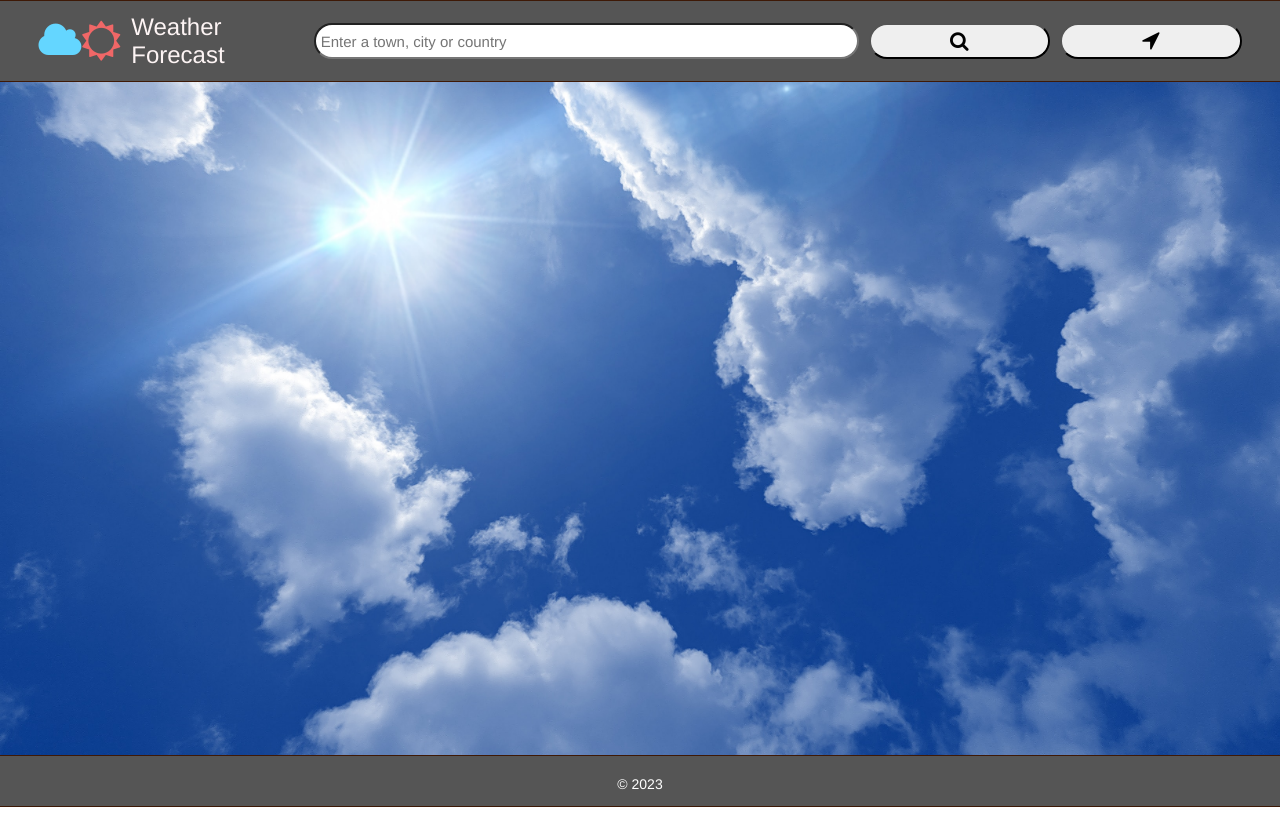
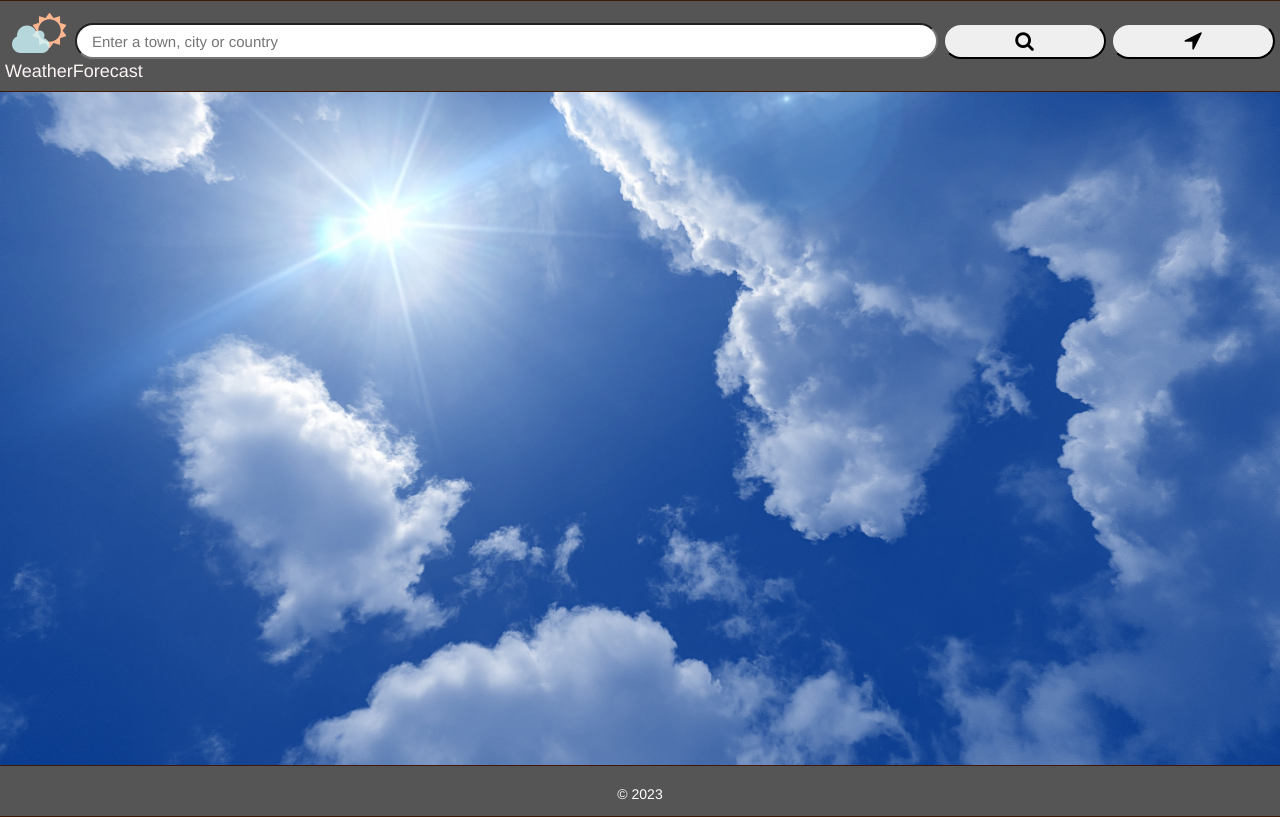
Before and after one commit to em4321/weather-app, a plain HTML site: page index.html in a window 1280 px wide. Drawn offline with nearby package versions, Linux system fonts and the light colour scheme.

Commit message:
Add files via upload

```diff
--- a/index.html
+++ b/index.html
@@ -28,7 +28,7 @@
         <div class="sun-icon">
           <i class="fa fa-sun-o"></i>
         </div>
-        <span>Weather Forecast</span>
+        <span>WeatherForecast</span>
         <input
           type="text"
           id="search-bar"
--- a/style.css
+++ b/style.css
@@ -27,25 +27,25 @@ html {
 }
 
 #search-bar {
-  width: 60rem;
-  padding: 0.5rem;
+  width: 400rem;
+  padding: 1.5rem;
   height: 60%;
   border-radius: 3rem;
 }
 #searchButton {
-  width: 20rem;
+  width: 60%;
+  margin-right: 0.5rem;
+  margin-left: 0.5rem;
   font-size: 2rem;
-  margin-left: 1rem;
   height: 60%;
   border-radius: 3rem;
   cursor: pointer;
 }
 
 #getLocation {
-  width: 20rem;
+  width: 60%;
+  margin-right: 0.5rem;
   height: 60%;
-  margin-left: 1rem;
-  margin-right: 3%;
   font-size: 2.2rem;
   border-radius: 3rem;
   cursor: pointer;
@@ -56,7 +56,7 @@ html {
   padding-top: 1rem;
   display: flex;
   align-items: center;
-  justify-content: center;
+  justify-content: space-between;
 }
 
 body {
@@ -67,23 +67,30 @@ body {
 
 header {
   background-color: #555;
-  height: 8rem;
+  height: 9rem;
   font-size: 1.5rem;
 }
 span {
-  font-size: 2.4rem;
+  font-size: 1.8rem;
   color: #fdf4f4;
-  margin-right: 1rem;
+  margin-left: 0.5rem;
+  position: absolute;
+  margin-top: 6rem;
 }
 .cloud-icon {
-  margin-left: 3%;
-  font-size: 4rem;
-  color: #64d6ff;
+  font-size: 3.5rem;
+  color: #cff9ff;
+  position: absolute;
+  opacity: 80%;
+  margin-left: 1.2rem;
 }
+
 .sun-icon {
-  font-size: 4rem;
-  margin-right: 1rem;
-  color: #f06767;
+  font-size: 3.5rem;
+  color: #ffb690;
+  margin-right: 0.8rem;
+  margin-left: 3.2rem;
+  margin-bottom: 2rem;
 }
 .wf {
   display: flex;
@@ -114,9 +121,9 @@ span {
 .wf-24,
 .wf-32 {
   padding: 1rem;
-  height: 26rem;
-  margin: 0.5rem;
-  font-size: 1.4rem;
+  height: 20rem;
+  margin: 0.3rem;
+  font-size: 1.2rem;
   border: #555 solid 1px;
   background-color: #fdf4f4;
   opacity: 50%;
@@ -130,9 +137,9 @@ span {
   transform: translateY(0);
   background-color: #fff;
   opacity: 100%;
-  height: 40rem;
+  height: 30rem;
   width: 50rem;
-  font-size: 2rem;
+  font-size: 1.5rem;
 }
 
 .line {
--- a/weather.js
+++ b/weather.js
@@ -63,8 +63,6 @@ async function getWeather(latitude, longitude) {
   const tempArray32 = data.list[32].main.temp;
   const humidityArray32 = data.list[32].main.humidity;
 
-  // function that listens for a click to trigger uses input
-  searchButtonRef.addEventListener("click", async () => {
   rootRef.innerHTML = getHtml(
     printCountry,
     printLocation,
@@ -107,7 +105,6 @@ async function getWeather(latitude, longitude) {
     tempArray32,
     humidityArray32
   );
-  });
 }
 
 // function that listens for a click and triggers getting users location
@@ -125,7 +122,6 @@ locationRef.addEventListener("click", async () => {
 
 // function the converts user input into longitude and latitude
 async function nameToCoords(value) {
-  rootRef.innerHTML = `Click the search icon to check the weather`;
   try {
     const coords = await axios.get(
       `http://api.openweathermap.org/geo/1.0/direct?q=${value}&limit=1&appid=09bd509dc3f293584e3d0a44061be1ce`
@@ -139,6 +135,10 @@ async function nameToCoords(value) {
 }
 
 // function that listens for user input
-searchRef.addEventListener("input", (e) => {
-  nameToCoords(e.target.value);
+searchRef.addEventListener("input", async (e) => {
+  rootRef.innerHTML = `Click the search icon to check the weather`;
+  // function that listens for a click to trigger uses input
+  searchButtonRef.addEventListener("click", async () => {
+    await nameToCoords(e.target.value);
   });
+});
```
Lines whose indentation alone changed are shown as unchanged.
